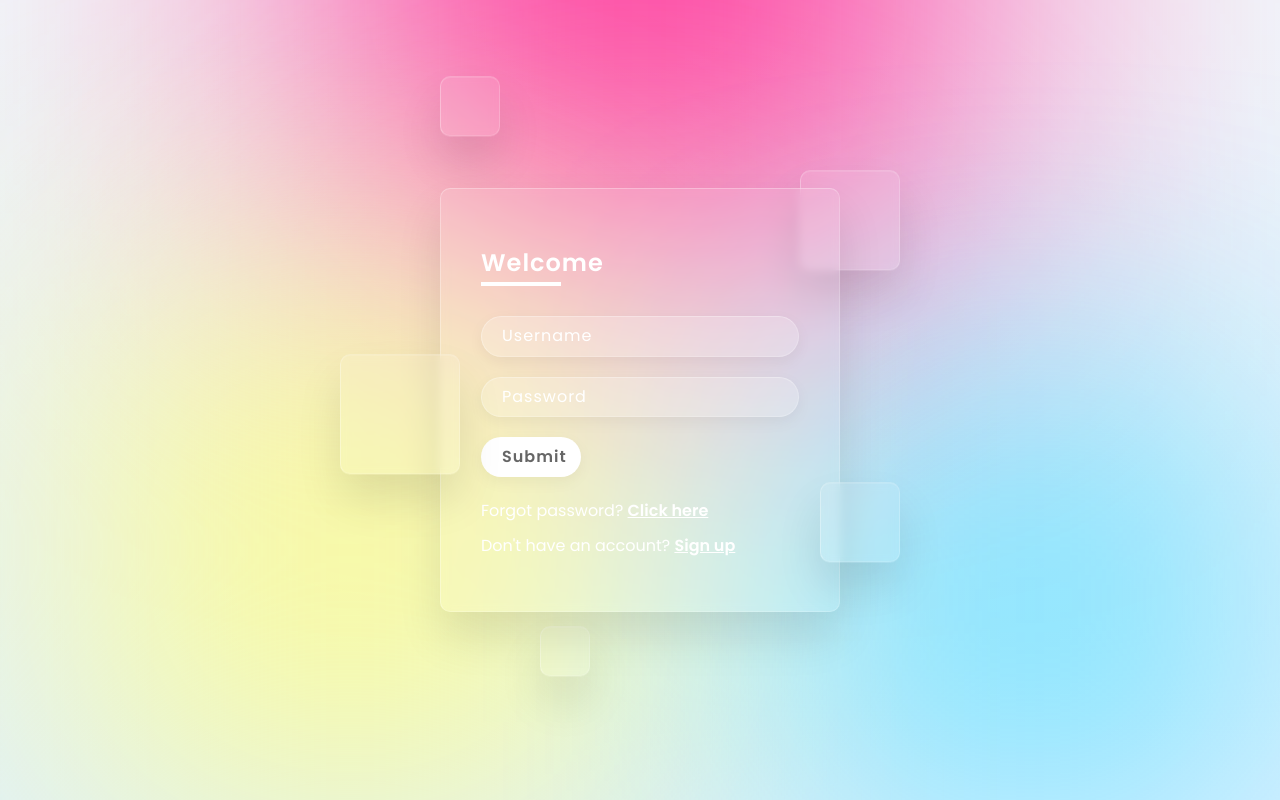
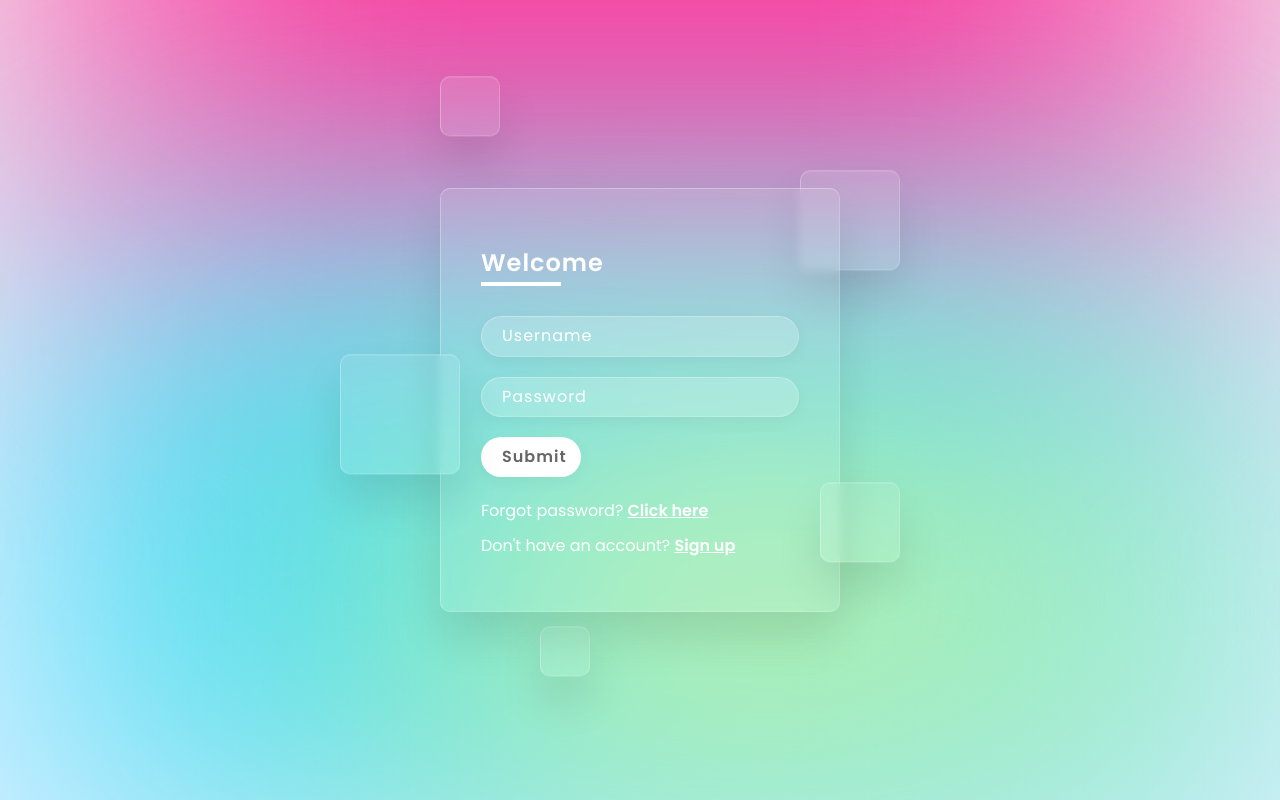
Before and after one commit to almeidajr/css-effects, a React (Create React App) app: page /glassmorphism-login-form in a window 1280 px wide. Built offline with nearby package versions, Linux system fonts and the light colour scheme.

Commit message:
Fix bounds on Glassmorphism Login Form page

```diff
--- a/src/pages/GlassmorphismLoginForm.scss
+++ b/src/pages/GlassmorphismLoginForm.scss
@@ -17,23 +17,23 @@
 
       &:nth-child(1) {
         top: -350px;
-        width: 600px;
+        width: 90vw;
         height: 600px;
         background: #ff359b;
       }
       &:nth-child(2) {
         bottom: 0px;
         left: 100px;
-        width: 500px;
+        width: calc(100vw - 200px);
         height: 500px;
-        background: #fffd87;
+        background: #00d2ff;
       }
       &:nth-child(3) {
         bottom: 50px;
         right: 100px;
-        width: 300px;
+        width: calc(80vw - 200px);
         height: 300px;
-        background: #00d2ff;
+        background: #fffd87;
       }
     }
 
```
